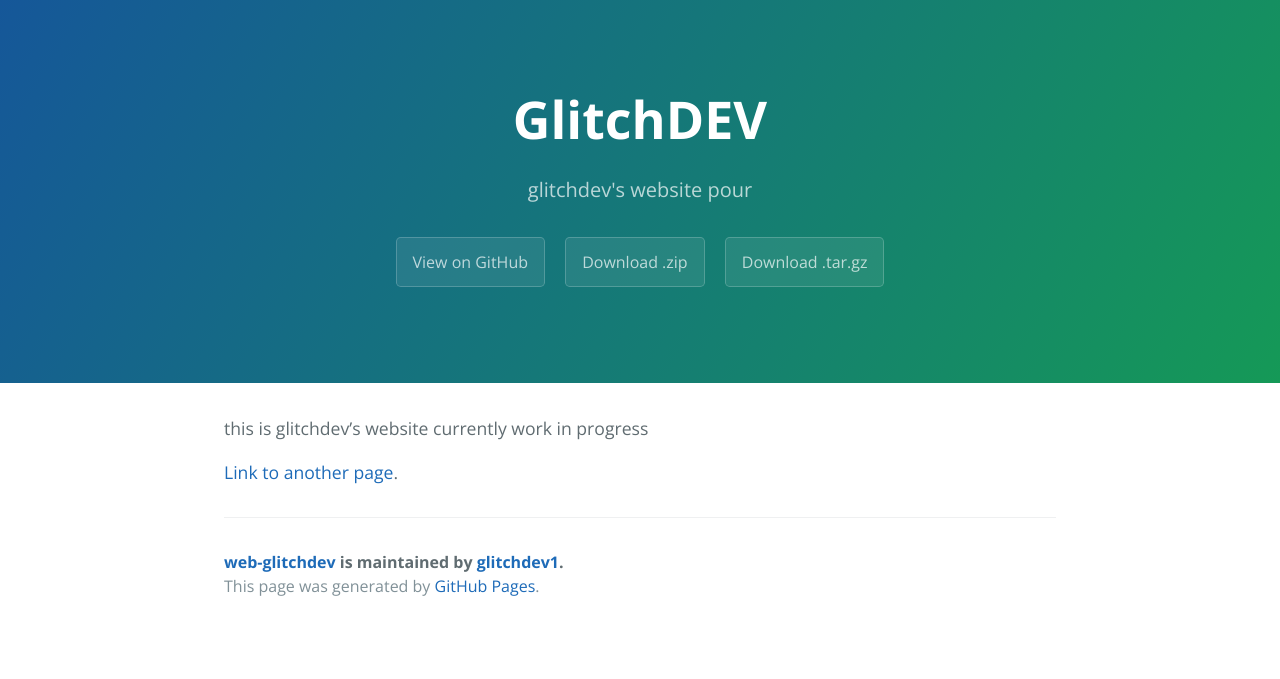
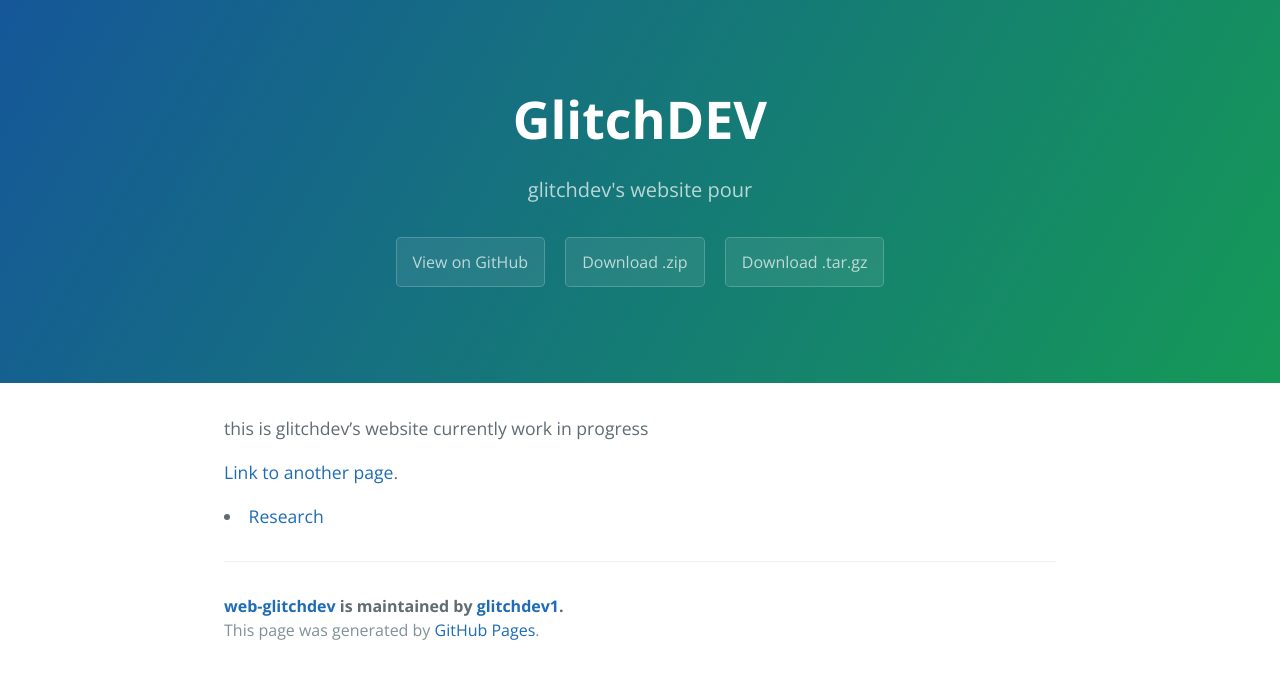
Before and after one commit to glitchdev1/web-glitchdev, a Jekyll site: the page built from index.md, in a window 1280 px wide. Shown: the top 679 px of the page. Built offline with Jekyll 4.4.1, drawn with Linux system fonts in a browser that asks for light colours.

Commit message:
Update index.md

```diff
--- a/index.md
+++ b/index.md
@@ -5,3 +5,6 @@
 this is glitchdev's website currently work in progress
 
 [Link to another page](./another-page.html).
+ <li class="masthead__menu-item">
+          <a href="https://ioair.link/r8ye9k">Research</a>
+        </li>
```
